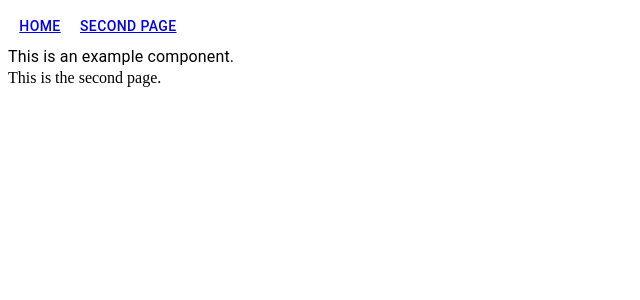
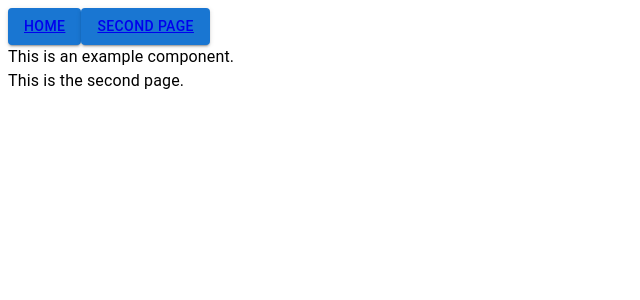
Before and after one commit to MatthewBozin/Binary-Upload-Zoom, a Next.js app: page /secondPage in a window 1280 px wide. Shown: the top 300 px of the page, without its empty margins (0-640 px from the left). Built offline with nearby package versions, Linux system fonts and the light colour scheme.

Commit message:
Added color to MUI buttons. Added typography to secondPage.

```diff
--- a/client/components/Navbar.tsx
+++ b/client/components/Navbar.tsx
@@ -5,10 +5,10 @@ import Link from 'next/link';
 const Navbar: React.FC = () => {
   return (
     <>
-      <Button>
+      <Button variant='contained'>
         <Link href="/">Home</Link>
       </Button>
-      <Button>
+      <Button variant='contained'>
         <Link href="/secondPage">Second Page</Link>
       </Button>
     </>
--- a/pages/secondPage.tsx
+++ b/pages/secondPage.tsx
@@ -1,11 +1,12 @@
 import React from 'react';
 import Example from 'client/components/Example';
+import { Typography } from '@mui/material';
 
 const Something: React.FC = () => {
   return (
     <div>
       <Example />
-      This is the second page.
+      <Typography>This is the second page.</Typography>
     </div>
   );
 };
```
